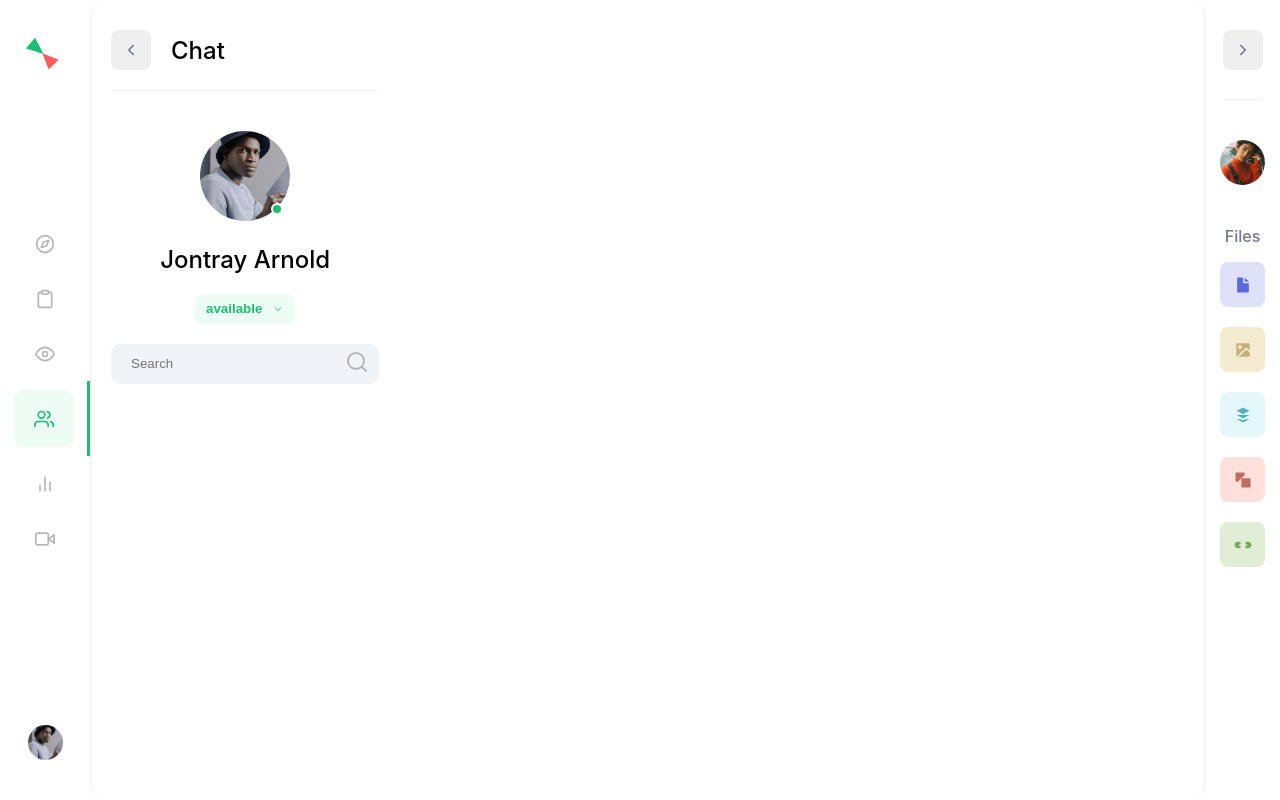
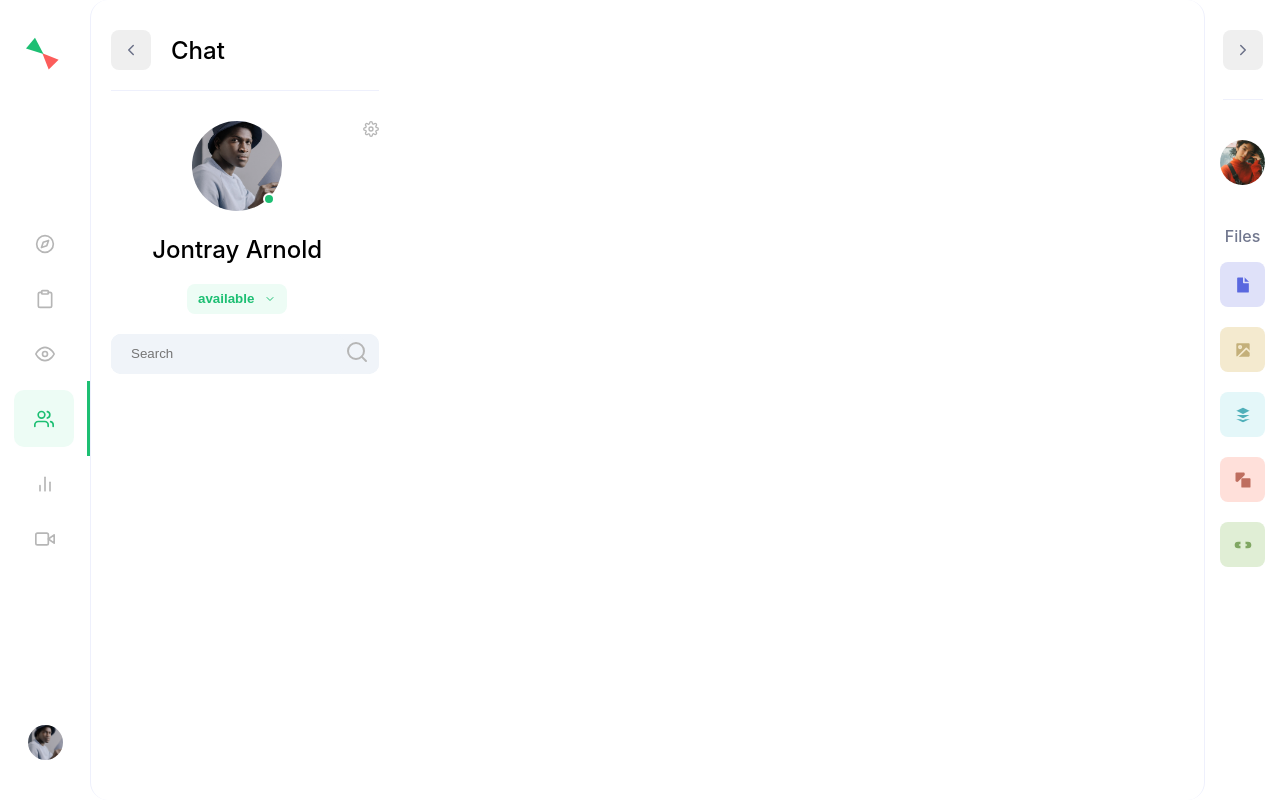
Before and after one commit to karimbarry/Style-component-training, a Next.js app in the folder next-app2/: page / in a window 1280 px wide. Built offline with nearby package versions, Linux system fonts and the light colour scheme.

Commit message:
Second projet modification4

```diff
--- a/next-app2/components/Chat.jsx
+++ b/next-app2/components/Chat.jsx
@@ -10,8 +10,7 @@ const ChatContainer = styled.div`
     left: 90px;
     right : 75px;
     height: 100%;
-    display: flex;
-    border-radius: 15px;
+    border-radius: 18px;
     border-left : 1.5px solid ${BORDER};
     border-right : 1.5px solid ${BORDER};
     padding : 20px 20px;
@@ -55,15 +54,15 @@ const ChatContainer = styled.div`
                         width: 100%;
                         justify-content: center;
                         margin-bottom : 20px;
+                        margin-top: 10px;
                     & .User__setting{
                         display : flex;
                         height : 20px;
-                        padding-left : 30px;
+
                     }
 
                     & .user__photo__container{
                         position  : relative;
-                        margin-top: 20px;
                         width : 100%;
                         display: flex;
                         align-items : center;
@@ -92,7 +91,6 @@ const ChatContainer = styled.div`
                             display  : flex;
                             flex-direction : column;
                             align-items: center;
-                            padding-rigth: 150px;
                             & h1 {
                                 font-weight : 500;
                             }
@@ -196,11 +194,10 @@ const Chat = () => {
                     <h1>Chat</h1>
                 </div>
                 <div className ='chatDescriptionBody'>
-
                     <UserActivity isOnline = {true} name={'Jontray Arnold'}>
                         <img src='/images/15.jpg' alt="Photo d'utilisateur" className="user__photo"/>
                     </UserActivity>
-            {/* <a className='User__setting'><Settings size='16px' color ='#B6B6B6'/></a> */}
+                    <a className='User__setting'><Settings size='16px' color ='#B6B6B6'/></a>
                 </div>
                 <div className='chatSearchChat'>
                     <SearchBar />
--- /dev/null
+++ b/next-app2/components/UserChat.jsx
@@ -0,0 +1,9 @@
+import React from 'react'
+import Chat from "../components/Chat"
+
+const UserChat = () => {
+    return <>
+        <Chat/>
+    </>
+}
+export default UserChat
--- a/next-app2/pages/index.js
+++ b/next-app2/pages/index.js
@@ -1,11 +1,11 @@
 import Sidebar from "../components/Sidebar"
 import Main from "../components/Main"
-import Chat from "../components/Chat"
+import UserChat from "../components/UserChat"
 
 export default function Home() {
   return (<>
          <Sidebar/>
-         <Chat/>
+         <UserChat/>
          <Main/>
          </>
   )
```
Also changed, not shown: next-app2/components/ChatList.jsx (added, +15 -0 lines). Lines whose indentation alone changed are shown as unchanged.
